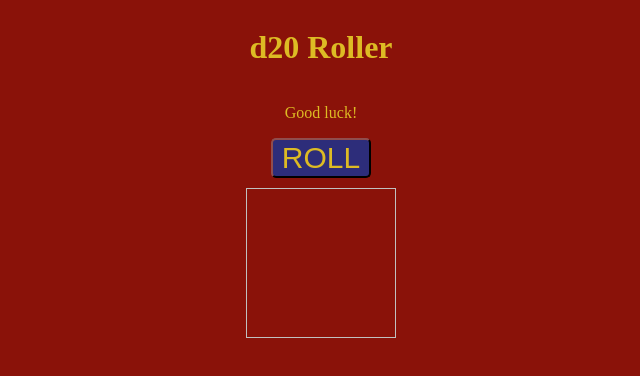
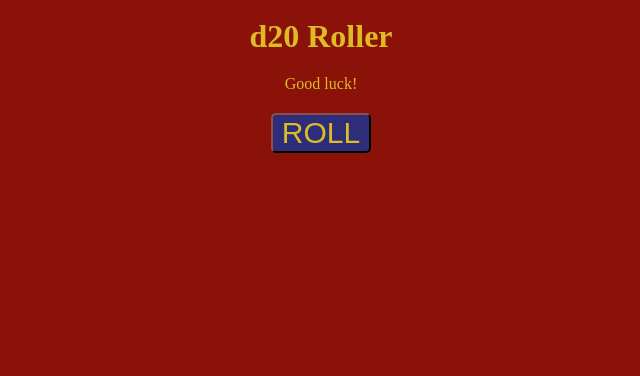
Before and after one commit to mjbrechner/d20roller, a plain HTML site: page index.html in a window 1280 px wide. Shown: the whole page, without its empty margins (319-959 px from the left). Drawn offline with Linux system fonts and the light colour scheme.

Commit message:
styling margins

```diff
--- a/css/styles.css
+++ b/css/styles.css
@@ -1,6 +1,12 @@
 body {
+    all: none;
     background-color: rgb(138, 18, 9);
     color: rgb(221, 187, 36);
+}
+
+h1,
+p {
+    margin: 10px;
 }
 
 main {
@@ -10,7 +16,6 @@ main {
 }
 
 #roller-button {
-
     background-color: rgb(45, 45, 122);
     color: rgb(221, 187, 36);
     border-radius: 5px;
@@ -18,6 +23,7 @@ main {
     height: 40px;
     font-size: 30px;
     border-color: rgb(60, 32, 32);
+    margin: 10px;
 }
 
 #roller-button:hover {
@@ -26,9 +32,9 @@ main {
 }
 
 #die-display {
-    all:none;
+    all: none;
     width: 150px;
     height: 150px;
     border-style: none;
-    padding-top: 10px;
+    margin-top: 10px;
 }
```
Also changed, not shown: index.html (+1 -1 lines).
